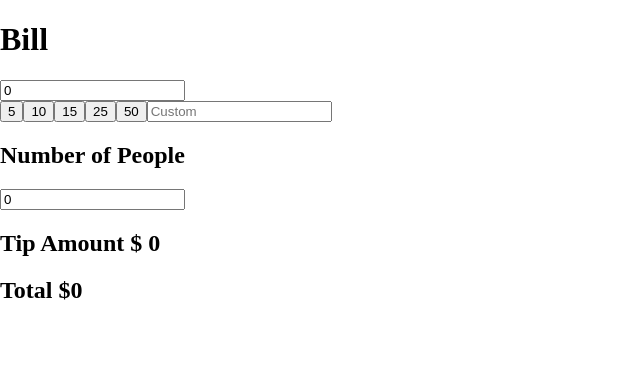
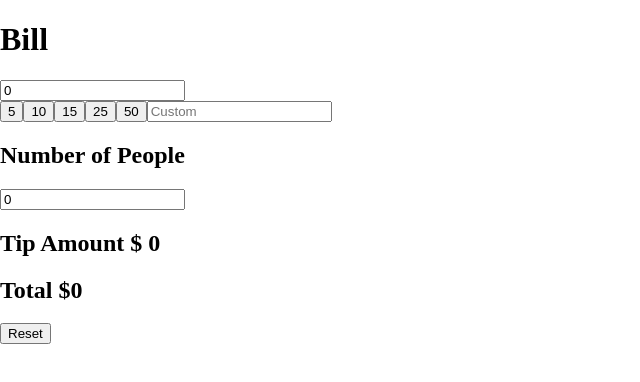
Before and after one commit to carlosqdev/calculator-of-tip, a React (Create React App) app: page / in a window 1280 px wide. Shown: the top 382 px of the page, without its empty margins (0-640 px from the left). Built offline with nearby package versions, Linux system fonts and the light colour scheme.

Commit message:
Feat: Agregue funcionalidad para reiniciar la calculadora

```diff
--- a/src/App.js
+++ b/src/App.js
@@ -4,6 +4,7 @@ import TipPercentage from "./TipPercentage/TipPercentage";
 import NumberOfPeople from "./NumberOfPeople/NumberOfPeople";
 import TipAmount from "./TipAmount/TipAmount";
 import Total from "./Total/Total";
+import ButtonReset from "./ButtonReset/ButtonReset";
 import { DataTip } from "./data";
 
 export const AppContext = React.createContext();
@@ -25,7 +26,6 @@ function App() {
     }
   }, [percentage, bill, total, numberOfPeople]);
 
-  console.log(tipAmount);
   return (
     <>
       <AppContext.Provider
@@ -54,6 +54,7 @@ function App() {
         <NumberOfPeople />
         <TipAmount />
         <Total />
+        <ButtonReset />
       </AppContext.Provider>
     </>
   );
--- /dev/null
+++ b/src/ButtonReset/ButtonReset.jsx
@@ -0,0 +1,18 @@
+import React, { useContext } from "react";
+import { AppContext } from "../App";
+
+function ButtonReset() {
+  const context = useContext(AppContext);
+
+  const resetCalculator = () => {
+    context.setBill(0);
+    context.setPercentage(0);
+    context.setNumberOfPeople(0);
+    context.setTipAmount(0);
+    context.setTotal(0);
+  };
+
+  return <button onClick={resetCalculator}>Reset</button>;
+}
+
+export default ButtonReset;
```
